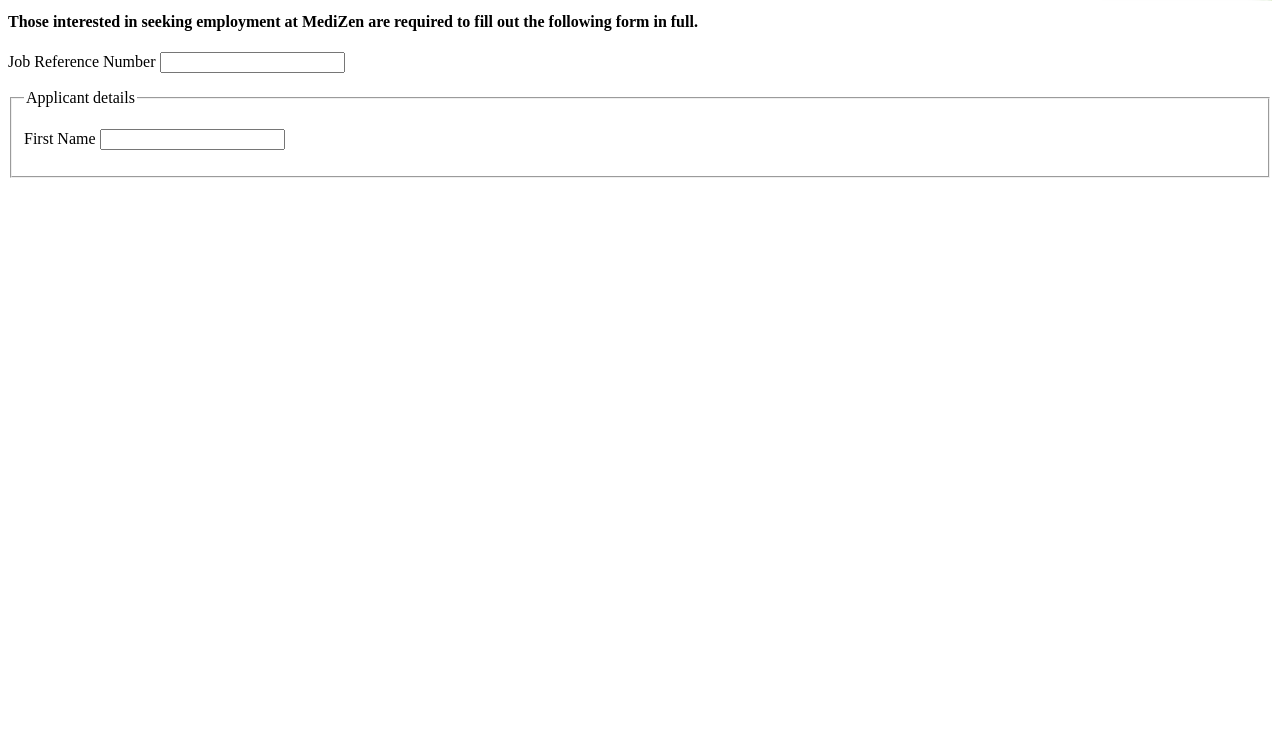
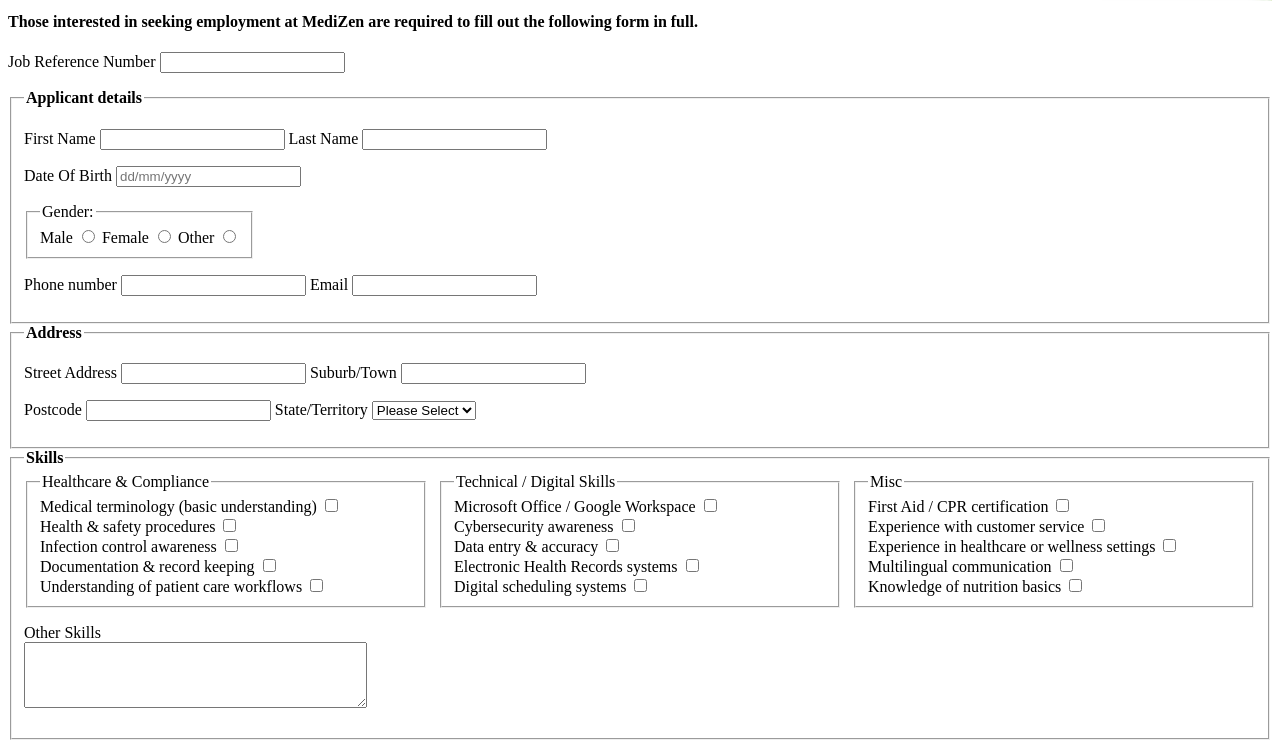
Before and after one commit to ElliotCaval07/GroupAssignment1, a PHP site: page /apply.html in a window 1280 px wide. Shown: the part 153-901 px from the top of the page. Before the commit the page ends 331 px from the top, so only its background shows below. Run offline with PHP 8.4, Linux system fonts and the light colour scheme.

Commit message:
basically finishedi job application page write up

```diff
--- a/apply.html
+++ b/apply.html
@@ -6,7 +6,7 @@
   <meta name="keywords" content="HTML, Form, MediZen, employment, application" >
   <meta name="author" content="Jaxon Del Mastro"  >
   <title>MediZen job aplication form</title>
-    <link rel="stylesheet" href="styles\images/index.css">
+    <link rel="stylesheet" href="styles/images/index.css">
 </head>
 <body>
     <header>
@@ -20,7 +20,7 @@
          <a href="#Background">Background</a>
         </nav>
     </header>
-<!-- Company logo goes here -->
+
 
     <h4>Those interested in seeking employment at MediZen are required to fill out the following form in full.</h4>
     <form method="post" action="http://mercury.swin.edu.au/it000000/formtest.php">
@@ -30,13 +30,156 @@
         </p>
 
         <fieldset>
-            <legend>Applicant details</legend>
+            <legend class="field-head">Applicant details</legend>
             <p>
                 <label for="firstname">First Name</label>
                 <input type="text" name= "firstname" id="firstname" pattern="[a-zA-Z]{1-20}" required="required">
+                <label for="lastname">Last Name</label>
+                <input type="text" name= "lastname" id="lastname" pattern="[a-zA-Z]{1-20}" required="required">
+            </p>
+            <p>
+                <label for="dob">Date Of Birth</label>
+                <input type="text" id="dob" name="dob" placeholder="dd/mm/yyyy" pattern="\d{2}/\d{2}/\d{4}" required="required">
+            </p>
+
+            <style>
+                .gender-field{
+                    display: inline-block;
+                }
+            </style>
+
+
+            <fieldset class="gender-field">
+                <legend>Gender:</legend>
+
+                <label for="male">Male</label>
+				<input type="radio" id="male" name="gender" value="male" required="required">
+                <label for="female">Female</label>
+				<input type="radio" id="female" name="gender" value="female" required="required">
+                <label for="other">Other</label>
+				<input type="radio" id="other" name="gender" value="other" required="required">
+            </fieldset>
+            <p>
+                <label for="phonenum">Phone number</label>
+                <input type="text" name= "phonenum" id="phonenum" pattern="[0-9]{8-12}" required="required">
+                <label for="email">Email</label>
+                <input type="email" name= "email" id="email"  required="required">
             </p>
 
         </fieldset>
+
+        <fieldset>
+            <legend class="field-head">Address</legend>
+            <p>
+                <label for="street">Street Address</label>
+                <input type="text" name= "street" id="street" pattern="[a-zA-Z0-9]{1-40}" required="required">
+                <label for="suburb">Suburb/Town</label>
+                <input type="text" name= "suburb" id="suburb" pattern="[a-zA-Z0-9]{1-40}" required="required">
+            </p>
+            <p>
+                <label for="postcode">Postcode</label>
+                <input type="text" name= "postcode" id="postcode" pattern="[0-9]{4}" required="required">
+                <label for="state">State/Territory</label>
+                <select name="postcode" id="postcode" required="required">
+                    <option value="">Please Select</option>
+				    <option value="vic">VIC</option>
+				    <option value="nsw">NSW</option>
+				    <option value="qld">QLD</option>
+				    <option value="nt">NT</option>
+				    <option value="wa">WA</option>
+				    <option value="sa">SA</option>
+                    <option value="tas">TAS</option>
+				    <option value="act">ACT</option>
+                </select>
+            </p>
+        </fieldset>
+
+
+
+        <fieldset>
+            <legend class="field-head">Skills</legend>
+            <style>
+                .skill-fields {
+                    display: flex;
+                    gap: 10px;
+                }
+
+                .skill-fields fieldset {
+                    flex: 1;
+                    box-sizing: border-box;
+                }
+            </style>
+
+
+
+            <div class="skill-fields">
+                <fieldset>
+                    <legend>Healthcare & Compliance</legend>
+
+                    <label for="medical_terminology">Medical terminology (basic understanding)</label>
+				    <input type="checkbox" id="medical_terminology" name="skills[]" value="medical_terminology"><br>
+                    <label for="health_safety">Health & safety procedures</label>
+				    <input type="checkbox" id="health_safety" name="skills[]" value="health_safety"><br>
+                    <label for="infection_control">Infection control awareness</label>
+				    <input type="checkbox" id="infection_control" name="skills[]" value="infection_control"><br>
+                    <label for="documentation">Documentation & record keeping</label>
+				    <input type="checkbox" id="documentation" name="skills[]" value="documentation"><br>
+                    <label for="patient_workflows">Understanding of patient care workflows</label>
+				    <input type="checkbox" id="patient_workflows" name="skills[]" value="patient_workflows"><br>
+
+                </fieldset>
+
+                <fieldset>
+                    <legend>Technical / Digital Skills</legend>
+
+                    <label for="office_workspace">Microsoft Office / Google Workspace</label>
+				    <input type="checkbox" id="office_workspace" name="skills[]" value="office_workspace"><br>
+                    <label for="cybersecurity">Cybersecurity awareness</label>
+				    <input type="checkbox" id="cybersecurity" name="skills[]" value="cybersecurity"><br>
+                    <label for="data_entry">Data entry & accuracy</label>
+				    <input type="checkbox" id="data_entry" name="skills[]" value="data_entry"><br>
+                    <label for="ehr_systems">Electronic Health Records systems</label>
+				    <input type="checkbox" id="ehr_systems" name="skills[]" value="ehr_systems"><br>
+                    <label for="scheduling_systems">Digital scheduling systems</label>
+				    <input type="checkbox" id="scheduling_systems" name="skills[]" value="scheduling_systems"><br>
+
+                </fieldset>
+
+                <fieldset>
+                    <legend>Misc</legend>
+
+                    <label for="first_aid">First Aid / CPR certification</label>
+				    <input type="checkbox" id="first_aid" name="skills[]" value="first_aid"><br>
+                    <label for="customer_service">Experience with customer service</label>
+				    <input type="checkbox" id="customer_service" name="skills[]" value="customer_service"><br>
+                    <label for="healthcare_wellness">Experience in healthcare or wellness settings</label>
+				    <input type="checkbox" id="healthcare_wellness" name="skills[]" value="healthcare_wellness"><br>
+                    <label for="multilingual">Multilingual communication</label>
+				    <input type="checkbox" id="multilingual" name="skills[]" value="multilingual"><br>
+                    <label for="knowledge_nutrition">Knowledge of nutrition basics</label>
+				    <input type="checkbox" id="knowledge_nutrition" name="skills[]" value="knowledge_nutrition"><br>
+
+                </fieldset>
+
+
+            </div>
+
+            <style>
+                .block {
+                    display: block;
+                }
+            </style>
+
+            <p>
+                <label for="other_skills" class="block">Other Skills</label>
+			    <textarea id="other_skills" name="other_skills" rows="4" cols="40"></textarea>
+		    </p>
+
+
+
+        </fieldset>
+
+
 
 
 
--- a/styles/images/index.css
+++ b/styles/images/index.css
@@ -22,3 +22,7 @@ h2 {
    width: 170px;
    height: auto;
 }
+
+.field-head {
+    font-weight: bold;
+}
```
